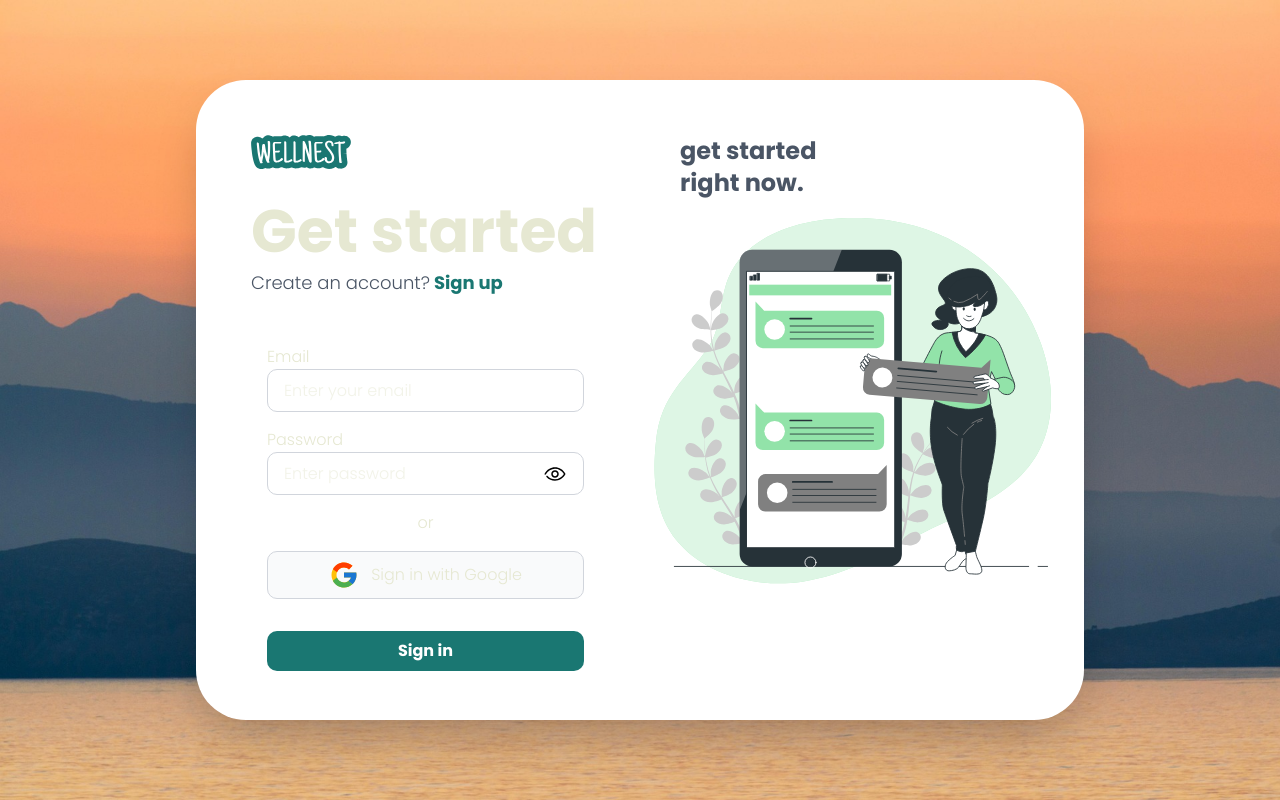
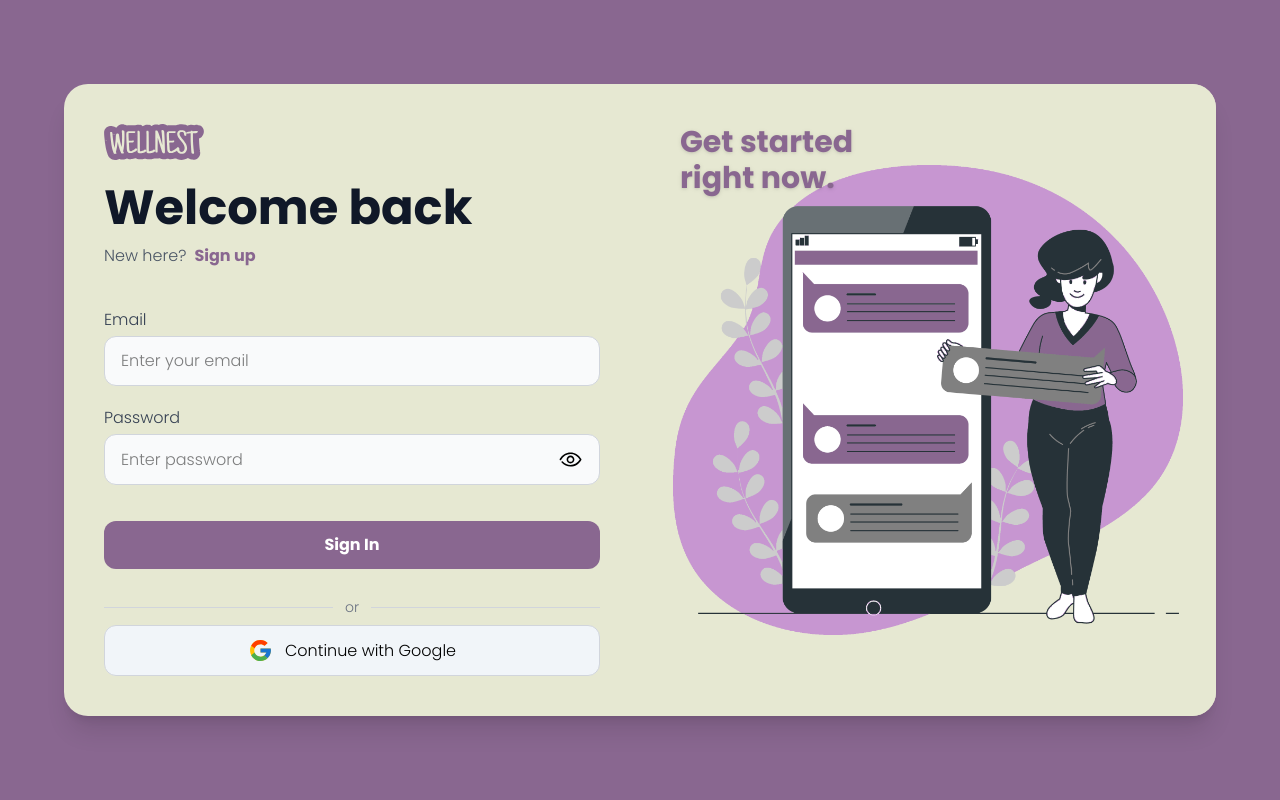
Before and after one commit to mohithingorani/WellNest-Frontend, a Next.js app: page /login in a window 1280 px wide. Built offline with nearby package versions, Linux system fonts and the light colour scheme.

Commit message:
revamped ui

```diff
--- a/src/app/login/page.tsx
+++ b/src/app/login/page.tsx
@@ -1,240 +1,118 @@
 "use client";
 
 import { signIn } from "next-auth/react";
-// import { welcomeImageBlurDataUrl } from "@/data/base64images";
-// import { signIn } from "next-auth/react";
 import Image from "next/image";
 import { useState } from "react";
-// import LazyLoad from 'react-lazy-load';
+
 export default function Login() {
-  // const [firstName, setFirstName] = useState("");
-  // const [lastName, setLastName] = useState("");
-  // const [password, setPassword] = useState("");
-  // const [email, setEmail] = useState("");
-
   const [formState, setFormState] = useState<"signup" | "signin">("signin");
   const [showPassword, setShowPassword] = useState(false);
+
   return (
+    <div className="min-h-screen p-4  flex items-center justify-center bg-[#896790]px-4">
+      <div className="w-full max-w-6xl grid grid-cols-1 md:grid-cols-2 bg-[#E6E8D2] rounded-3xl shadow-xl overflow-hidden">
+
+        {/* Left Section */}
+        <div className="p-10 flex flex-col justify-center">
+          <Image src="/wellnestlogo.svg" width="100" height="100" alt="logo" />
+
+          <h1 className="text-4xl md:text-5xl font-bold mt-6 text-gray-900">
+            {formState === "signin" ? "Welcome back" : "Create an account"}
+          </h1>
+
+          <p className="text-gray-600 mt-3">
+            {formState === "signin"
+              ? "New here?"
+              : "Already have an account?"}
+            <button
+              onClick={() =>
+                setFormState(formState === "signin" ? "signup" : "signin")
+              }
+              className="md:ml-2 text-[#896790] cursor-pointer font-semibold hover:underline"
+            >
+              {formState === "signin" ? "Sign up" : "Sign in"}
+            </button>
+          </p>
+
+          {/* FORM */}
+          <div className="mt-10 space-y-5">
+
+            {formState === "signup" && (
               <div>
+                <label className="font-medium text-gray-700">Name</label>
+                <input
+                  type="text"
+                  placeholder="Full name"
+                  className="w-full mt-1 text-black bg-gray-50 border border-gray-300 rounded-xl px-4 py-3 focus:ring-2 focus:ring-teal-500 outline-none transition"
+                />
+              </div>
+            )}
 
-      <div
-        className="flex flex-col justify-center items-center h-screen bg-slate-300 xl:px-24"
-        style={{
-          backgroundImage: "url(background.jpg)",
-          backgroundSize: "cover",
-        }}
-      >
-        <div className="w-full h-full py-20 px-[20px]  md:px-[50px]   lg:px-[60px] xl:px-[100px] 2xl:px-[300px]">
-          <div className=" bg-white  h-full grid grid-cols-1 md:grid-cols-2 items-center p-[15px] rounded-[50px] shadow-2xl">
-            <div className="w-full h-full p-5  lg:p-10 grid-cols-1 overflow-y-hidden overflow-x-hidden ">
             <div>
-                <Image src="/wellnest.svg" width="100" height="100" alt="logo" />
+              <label className="font-medium text-gray-700">Email</label>
+              <input
+                type="email"
+                placeholder="Enter your email"
+                className="w-full mt-1 text-black bg-gray-50 border border-gray-300 rounded-xl px-4 py-3 focus:ring-2 focus:ring-teal-500 outline-none transition"
+              />
             </div>
 
-              <div className=" font-bold text-4xl  md:text-6xl mt-8 ">Get started</div>
-              {formState == "signup" && (
-                <div className="flex gap-1 text-sm md:text-lg text-gray-600 mt-2 ">
-                  <div>Already have an account? </div>
-                  <button
-                    onClick={() => {
-                      setFormState("signin");
-                    }}
-                    className="text-[#1a7772] cursor-pointer hover:underline font-semibold"
-                  >
-                    Sign in
-                  </button>
-                </div>
-              )}
-              {formState == "signin" && (
-                <div className="flex gap-1 text-sm md:text-lg text-gray-600 mt-2 ">
-                  <div>Create an account? </div>
-                  <button
-                    onClick={() => {
-                      setFormState("signup");
-                    }}
-                    className="text-[#1a7772] cursor-pointer  hover:underline font-semibold"
-                  >
-                    Sign up
-                  </button>
-                </div>
-              )}
-              {formState == "signup" && (
-                <div className="mt-8 flex flex-col p-4 rounded-[10px] relative h-fit">
-                  <div className="">
-                    <div>Name</div>
-                    <div className="border border-gray-300 w-full px-4 py-2 rounded-[10px]">
             <div>
+              <label className="font-medium text-gray-700">Password</label>
+              <div className="flex items-center border border-gray-300 bg-gray-50 rounded-xl px-4 py-3 mt-1 focus-within:ring-2 focus-within:ring-teal-500">
                 <input
-                          type="text"
-                          className="w-full h-full bg-transparent outline-none"
-                          placeholder="First Name"
+                  type={showPassword ? "text" : "password"}
+                  placeholder="Enter password"
+                  className="flex-1 bg-transparent outline-none text-black"
                 />
-                      </div>
-                    </div>
-                  </div>
-                  <div className="mt-4">
-                    <div>Email</div>
-                    <div className="border border-gray-300 w-full px-4 py-2 rounded-[10px]">
-                      <div>
-                        <input
-                          type="text"
-                          className="w-full h-full bg-transparent outline-none"
-                          placeholder="Enter your email"
+                <button onClick={() => setShowPassword(!showPassword)}>
+                  <Image
+                    src={showPassword ? "/close_eye.svg" : "/open_eye.svg"}
+                    width={25}
+                    height={25}
+                    alt="toggle password visibility"
                   />
-                      </div>
-                    </div>
-                  </div>
-                  <div className="mt-4">
-                    <div>Password</div>
-                    <div className="border border-gray-300 w-full px-4 py-2 rounded-[10px] flex justify-between items-center">
-                      <div className="flex-grow">
-                        <input
-                          type="text"
-                          className="w-full h-full bg-transparent outline-none"
-                          placeholder="Enter password"
-                        />
-                      </div>
-                      <button
-                        onClick={() => {
-                          setShowPassword(!showPassword);
-                        }}
-                        className="ml-2"
-                      >
-                        {showPassword && (
-                          <Image
-                            src="/close_eye.svg"
-                            alt="hide"
-                            width="30"
-                            height="30"
-                          />
-                        )}
-                        {!showPassword && (
-                          <Image
-                            src="/open_eye.svg"
-                            alt="hide"
-                            width="30"
-                            height="30"
-                          />
-                        )}
                 </button>
               </div>
             </div>
-                  <button className="bg-[#1a7772] cursor-pointer hover:bg-[#315c5a] w-full  py-2 rounded-[10px] mt-8 text-white font-semibold">
-                    Sign up
+
+            {/* Submit Button */}
+            <button className="w-full cursor-pointer bg-[#896790] hover:bg-[#ae9ab3] text-white font-semibold rounded-xl py-3 mt-4 transition">
+              {formState === "signin" ? "Sign In" : "Sign Up"}
             </button>
-                  <div className="flex justify-center w-full mt-4">or</div>
-                  <div className="w-full mt-4">
+
+            {/* Divider */}
+            <div className="flex items-center gap-3 my-2">
+              <div className="flex-grow h-px bg-gray-300"></div>
+              <span className="text-gray-500 text-sm">or</span>
+              <div className="flex-grow h-px bg-gray-300"></div>
+            </div>
+
+            {/* Google Button */}
             <button
-                      onClick={async () => {
-                        await signIn("google", {
-                          callbackUrl: "http://localhost:3001",
-                        });
-                      }}
-                      className="w-full cursor-pointer hover:bg-gray-200 text-center border py-[8px] border-gray-300  rounded-[10px] bg-gray-50 flex justify-center items-center gap-3"
+              onClick={() =>
+                signIn()
+              }
+              className="w-full border text-black cursor-pointer border-gray-300 bg-slate-100 hover:bg-gray-100 rounded-xl py-3 font-medium flex items-center justify-center gap-3 transition"
             >
-                      <Image
-                        src="/google.svg"
-                        width="30"
-                        height="30"
-                        alt="googlelogo"
-                      />
-                      <div>Sign in with Google</div>
+              <Image src="/google.svg" width={25} height={25} alt="Google" />
+              {formState === "signin" ? "Continue with Google" : "Sign up with Google"}
             </button>
           </div>
         </div>
-              )}
-              {formState == "signin" && (
-                <div className="mt-8 flex flex-col p-4 rounded-[10px] relative h-fit">
-                  <div>
-                    <div>Email</div>
-                    <div className="border border-gray-300 w-full px-4 py-2 rounded-[10px]">
-                      <div>
-                        <input
-                          type="text"
-                          className="w-full h-full bg-transparent outline-none"
-                          placeholder="Enter your email"
+
+        {/* Right Section: Illustration */}
+        <div className="hidden md:flex bg-[#E6E8D2] relative">
+          <Image
+            src="/login-intro-2.png"
+            alt="welcome illustration"
+            fill
+            className="object-contain  p-8 rounded-3xl"
           />
-                      </div>
-                    </div>
-                  </div>
-                  <div className="mt-4">
-                    <div>Password</div>
-                    <div className="border border-gray-300 w-full px-4 py-2 rounded-[10px] flex justify-between items-center">
-                      <div className="flex-grow">
-                        <input
-                          type="text"
-                          className="w-full h-full bg-transparent outline-none"
-                          placeholder="Enter password"
-                        />
-                      </div>
-                      <button
-                        onClick={() => {
-                          setShowPassword(!showPassword);
-                        }}
-                        className="ml-2"
-                      >
-                        {showPassword && (
-                          <Image
-                            src="/close_eye.svg"
-                            alt="hide"
-                            width="30"
-                            height="30"
-                          />
-                        )}
-                        {!showPassword && (
-                          <Image
-                            src="/open_eye.svg"
-                            alt="hide"
-                            width="30"
-                            height="30"
-                          />
-                        )}
-                      </button>
-                    </div>
-                  </div>
-                  <div className="flex justify-center w-full mt-4">or</div>
-                  <div className="w-full mt-4">
-                    <button
-                      onClick={async () => {
-                        await signIn("google", {
-                          callbackUrl: "http://localhost:3001",
-                        });
-                      }}
-                      className="w-full cursor-pointer hover:bg-gray-200 text-center border py-[8px] border-gray-300  rounded-[10px] bg-gray-50 flex justify-center items-center gap-3"
-                    >
-                      <Image
-                        src="/google.svg"
-                        width="30"
-                        height="30"
-                        alt="google logo"
-                      />
-                      <div>Sign in with Google</div>
-                    </button>
-                  </div>
-                  <button className="bg-[#1a7772] cursor-pointer hover:bg-[#315c5a] w-full  py-2 rounded-[10px] mt-8 text-white font-semibold">
-                    Sign in
-                  </button>
-                </div>
-              )}
-            </div>
-            <div className="col-span-0 hidden md:inline-block md:col-span-1 h-full relative overflow-hidden">
-              <Image placeholder="blur" blurDataURL={"welcomeImageBlurDataUrl"} style={{
-                borderRadius: "35px",
-              }} className="absolute" src={"/login-intro.svg"} layout="fill" alt="welcome image" />
-              <div
-                // style={{
-                //   backgroundImage: "url(/welcomeimage2.jpg)",
-                //   backgroundSize: "cover",
-                // }}
-                className=" bg-transparent relative top  rounded-[35px] h-full pb-20"
-              >
-                <div className="pl-10 text-gray-600  text-2xl font-semibold pt-10">
-                  <div>get started</div>
 
-                  <div>right now.</div>
-                </div>
-              </div>
-            </div>
+          <div className="absolute top-10 left-10 text-[#896790] font-semibold text-3xl drop-shadow">
+            <p>Get started</p>
+            <p>right now.</p>
           </div>
         </div>
       </div>
```
Also changed, not shown: public/login-intro-2.png (added). Lines whose indentation alone changed are shown as unchanged.
